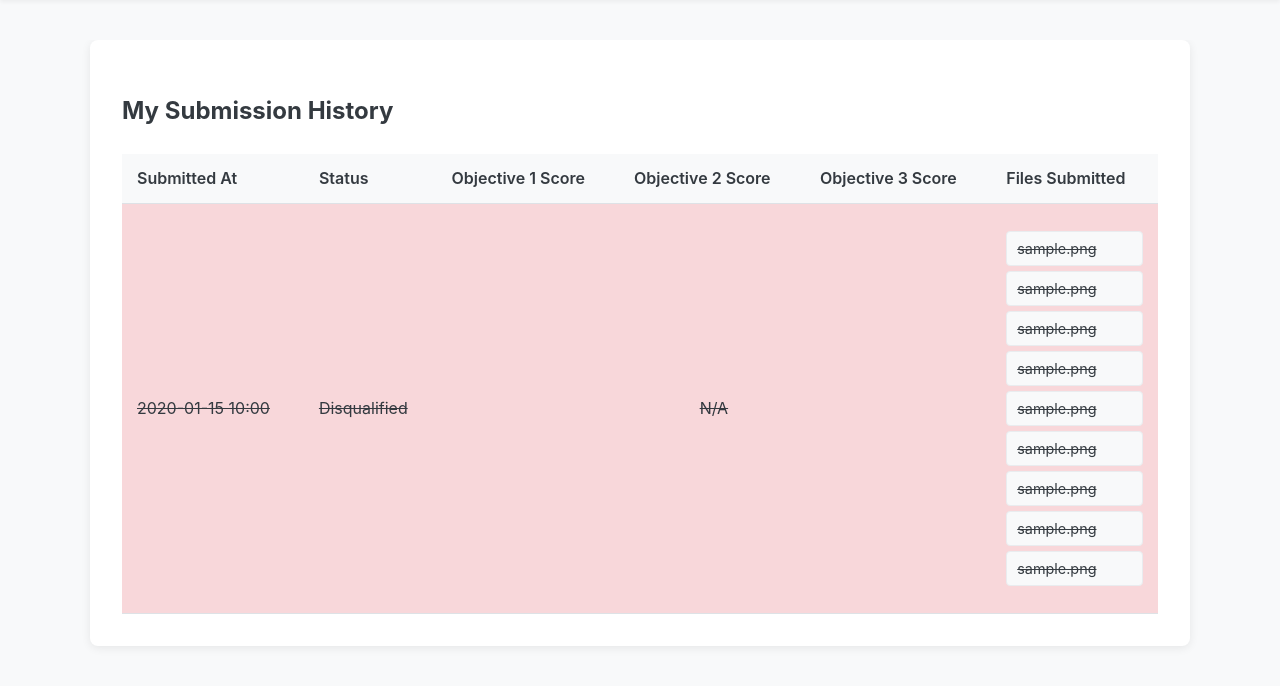
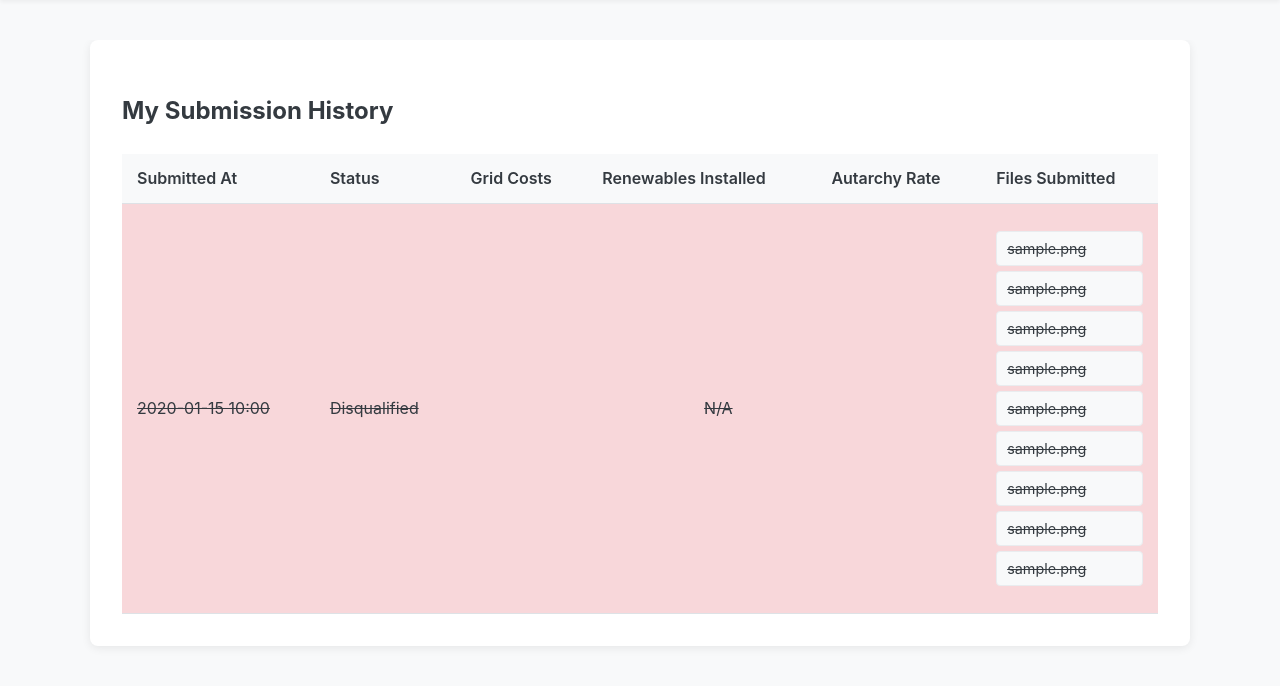
Before and after one commit to UmbertoJr-BKW/EDH-website, a Django app: page /my-submissions/ in a window 1280 px wide. Shown: the part 83-769 px from the top of the page. Run offline with Django 5.2, Linux system fonts and the light colour scheme; a user stored in the database is signed in; tables that the repository leaves empty hold one stand-in row (values such as "Sample post").

Commit message:
refactor: Rename objective functions for clarity

```diff
--- a/submissions/models.py
+++ b/submissions/models.py
@@ -64,16 +64,18 @@ class Submission(models.Model):
 class EvaluationResult(models.Model):
     submission = models.OneToOneField(Submission, on_delete=models.CASCADE, primary_key=True)
 
-    # --- MODIFIED FIELDS ---
-    # Replace the single score field with three
-    score_objective_1 = models.FloatField(default=0.0)
-    score_objective_2 = models.FloatField(default=0.0)
-    score_objective_3 = models.FloatField(default=0.0)
-    # -----------------------
+    # --- RENAME THESE FIELDS ---
+    grid_costs = models.FloatField(default=0.0)             # Was score_objective_1
+    renewables_installed = models.FloatField(default=0.0)   # Was score_objective_2
+    autarchy_rate = models.FloatField(default=0.0)          # Was score_objective_3
+    # ---------------------------
 
     details = models.JSONField(blank=True, null=True)
     evaluated_at = models.DateTimeField(auto_now_add=True)
 
     def __str__(self):
-        # Update the string representation to be more informative
-        return f"Result for {self.submission}: O1={self.score_objective_1}, O2={self.score_objective_2}, O3={self.score_objective_3}"
+        # Update the string representation
+        return (f"Result for {self.submission}: "
+                f"Grid Costs={self.grid_costs}, "
+                f"Renewables={self.renewables_installed}, "
+                f"Autarchy={self.autarchy_rate}")
--- a/submissions/templates/submissions/my_submissions.html
+++ b/submissions/templates/submissions/my_submissions.html
@@ -12,9 +12,9 @@
                 <tr>
                     <th>Submitted At</th>
                     <th>Status</th>
-                    <th>Objective 1 Score</th>
-                    <th>Objective 2 Score</th>
-                    <th>Objective 3 Score</th>
+                    <th>Grid Costs</th>
+                    <th>Renewables Installed</th>
+                    <th>Autarchy Rate</th>
                     <th>Files Submitted</th>
                 </tr>
             </thead>
@@ -33,9 +33,9 @@
 
                     <!-- Display scores if the submission is complete -->
                     {% if submission.status == 'COMPLETE' and submission.evaluationresult %}
-                        <td>{{ submission.evaluationresult.score_objective_1|floatformat:4 }}</td>
-                        <td>{{ submission.evaluationresult.score_objective_2|floatformat:4 }}</td>
-                        <td>{{ submission.evaluationresult.score_objective_3|floatformat:4 }}</td>
+                        <td>{{ submission.evaluationresult.grid_costs|floatformat:4 }}</td>
+                        <td>{{ submission.evaluationresult.renewables_installed|floatformat:4 }}</td>
+                        <td>{{ submission.evaluationresult.autarchy_rate|floatformat:4 }}</td>
                     {% else %}
                         <td colspan="3" style="text-align: center;">N/A</td>
                     {% endif %}
--- a/submissions/views.py
+++ b/submissions/views.py
@@ -52,25 +52,27 @@ def upload_submission(request):
 from .models import Submission, EvaluationResult
 
 def leaderboard(request):
-    # Define valid sort fields to prevent users from sorting by arbitrary columns
-    valid_sort_fields = ['score_objective_1', 'score_objective_2', 'score_objective_3']
+    valid_sort_fields = ['grid_costs', 'renewables_installed', 'autarchy_rate']
+    sort_by = request.GET.get('sort_by', 'grid_costs')
 
-    # Get the sort parameter from the URL, default to the first objective
-    sort_by = request.GET.get('sort_by', 'score_objective_1')
+    if sort_by not in valid_sort_fields:
+        sort_by = 'grid_costs'
 
-    # Ensure the requested sort field is valid, otherwise use the default
-    if sort_by not in valid_sort_fields:
-        sort_by = 'score_objective_1'
+    # --- NEW LOGIC FOR SORT ORDER ---
+    # Default to descending (higher is better)
+    order_prefix = '-'
+    # If we are sorting by grid_costs, switch to ascending (lower is better)
+    if sort_by == 'grid_costs':
+        order_prefix = '' # No prefix means ascending
 
-    # Order the results. The '-' prefix means descending order (higher score is better).
-    order_string = f'-{sort_by}'
+    order_string = f'{order_prefix}{sort_by}'
+    # ---------------------------------
 
-    # We query through the submission to check the flag
     results = EvaluationResult.objects.filter(submission__is_disqualified=False).order_by(order_string)
 
     context = {
         'results': results,
-        'current_sort_by': sort_by, # Pass the current sort field to the template
+        'current_sort_by': sort_by,
     }
     return render(request, 'submissions/leaderboard.html', context)
 
@@ -105,14 +107,14 @@ def find_pareto_frontier(scores):
             # - No worse in all other objectives
 
             # Check if other_score dominates current_score
-            if (other_score['s1'] <= current_score['s1'] and
-                other_score['s2'] >= current_score['s2'] and
-                other_score['s3'] >= current_score['s3']) and \
-               (other_score['s1'] < current_score['s1'] or
-                other_score['s2'] > current_score['s2'] or
-                other_score['s3'] > current_score['s3']):
+            if (other_score['grid_costs'] <= current_score['grid_costs'] and
+                other_score['renewables_installed'] >= current_score['renewables_installed'] and
+                other_score['autarchy_rate'] >= current_score['autarchy_rate']) and \
+               (other_score['grid_costs'] < current_score['grid_costs'] or
+                other_score['renewables_installed'] > current_score['renewables_installed'] or
+                other_score['autarchy_rate'] > current_score['autarchy_rate']):
                 is_dominated = True
-                break # Dominated, no need to check further
+                break
 
         if not is_dominated:
             pareto_indices.add(i)
@@ -127,9 +129,10 @@ def visualize_scores(request):
     raw_scores = [
         {
             'user': result.submission.user.username,
-            's1': result.score_objective_1,
-            's2': result.score_objective_2,
-            's3': result.score_objective_3,
+            # --- USE THE NEW FIELD NAMES ---
+            'grid_costs': result.grid_costs,
+            'renewables_installed': result.renewables_installed,
+            'autarchy_rate': result.autarchy_rate,
         }
         for result in results
     ]
```
Also changed, not shown: submissions/management/commands/evaluate_submissions.py (+4 -4 lines), submissions/templates/submissions/leaderboard.html (+9 -11 lines), submissions/templates/submissions/visualize.html (+7 -7 lines), submissions/migrations/0005_rename_score_objective_1_evaluationresult_autarchy_rate_and_more.py (added).
